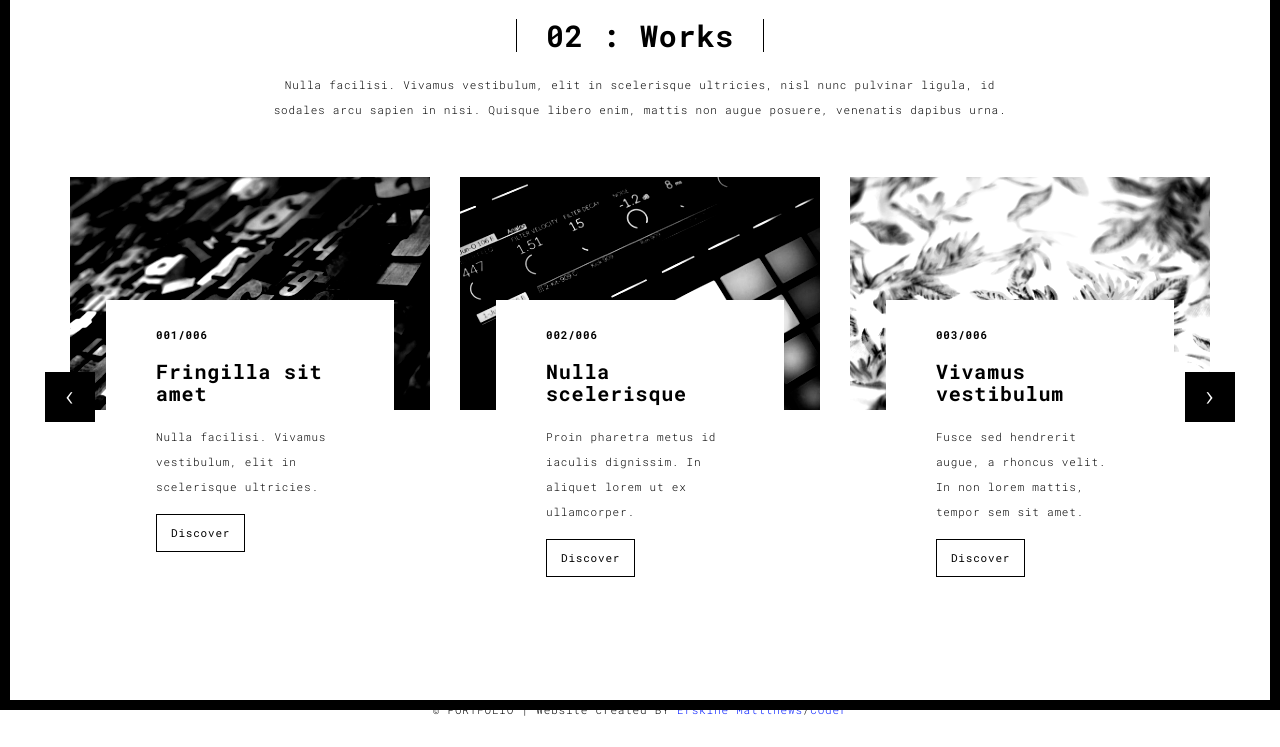
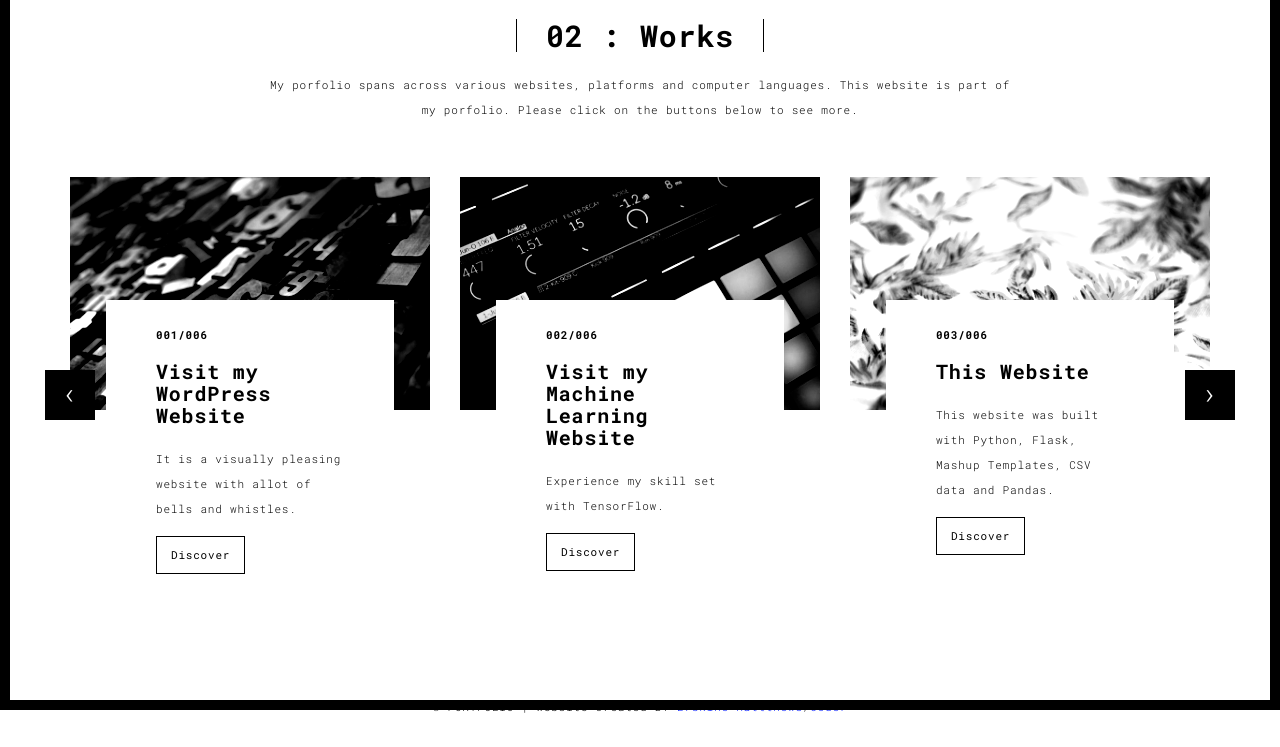
Before and after one commit to Erskine7/portfo7, a Flask app: page /works.html in a window 1280 px wide. Shown: the part 90-837 px from the top of the page. After the commit the page ends 803 px from the top, so only its background shows below. Run offline with Flask 2, Linux system fonts and the light colour scheme; some libraries are stand-ins or nearby versions.

Commit message:
My portfolio website

```diff
--- a/templates/works.html
+++ b/templates/works.html
@@ -57,7 +57,7 @@
       <div class="col-sm-8 col-sm-offset-2 section-container-spacer">
         <div class="text-center">
           <h1 class="h2">02 : Works</h1>
-          <p>Nulla facilisi. Vivamus vestibulum, elit in scelerisque ultricies, nisl nunc pulvinar ligula, id sodales arcu sapien in nisi. Quisque libero enim, mattis non augue posuere, venenatis dapibus urna.</p>
+          <p>My porfolio spans across various websites, platforms and computer languages. This website is part of my porfolio. Please click on the buttons below to see more.</p>
         </div>
       </div>
 
@@ -75,9 +75,9 @@
                       </a>
                       <div class="card-container card-container-lg">
                         <h4>001/006</h4>
-                        <h3>Fringilla sit amet</h3>
-                        <p>Nulla facilisi. Vivamus vestibulum, elit in scelerisque ultricies.</p>
-                        <a href="./work.html" title="" class="btn btn-default">Discover</a>
+                        <h3>Visit my WordPress Website</h3>
+                        <p>It is a visually pleasing website with allot of bells and whistles.</p>
+                        <a href="http://www.ErskineMatthews.net/" title="" class="btn btn-default">Discover</a>
                       </div>
                     </div>
                     <div class="col-sm-4">
@@ -86,8 +86,8 @@
                       </a>
                       <div class="card-container card-container-lg">
                         <h4>002/006</h4>
-                        <h3>Nulla scelerisque</h3>
-                        <p>Proin pharetra metus id iaculis dignissim. In aliquet lorem ut ex ullamcorper.</p>
+                        <h3>Visit my Machine Learning Website</h3>
+                        <p>Experience my skill set with TensorFlow.</p>
                         <a href="./work.html" title="" class="btn btn-default">Discover</a>
                       </div>
                     </div>
@@ -97,9 +97,9 @@
                       </a>
                       <div class="card-container card-container-lg">
                         <h4>003/006</h4>
-                        <h3>Vivamus vestibulum</h3>
-                        <p>Fusce sed hendrerit augue, a rhoncus velit. In non lorem mattis, tempor sem sit amet.</p>
-                        <a href="./work.html" title="" class="btn btn-default">Discover</a>
+                        <h3>This Website</h3>
+                        <p>This website was built with Python, Flask, Mashup Templates, CSV data and Pandas.</p>
+                        <a href="http://erskine7.pythonanywhere.com/" title="" class="btn btn-default">Discover</a>
                       </div>
                     </div>
 
@@ -115,9 +115,9 @@
                     </a>
                     <div class="card-container">
                       <h4>004/006</h4>
-                      <h3>Nulla scelerisque</h3>
-                      <p>Proin pharetra metus id iaculis dignissim. In aliquet lorem ut ex ullamcorper.</p>
-                      <a href="./work.html" class="btn btn-default">Discover</a>
+                      <h3>This Website</h3>
+                      <p>This website was built with Python, Flask, Templates, CSV data and Pandas.</p>
+                      <a href="http://erskine7.pythonanywhere.com/index.html/" class="btn btn-default">Discover</a>
                     </div>
                   </div>
                    <div class="col-sm-4">
```
Also changed, not shown: templates/about.html (+11 -11 lines), templates/contact.html (+5 -5 lines), static/assets/images/profil2.jpg (added), static/assets/images/profil3.jpg (added).
